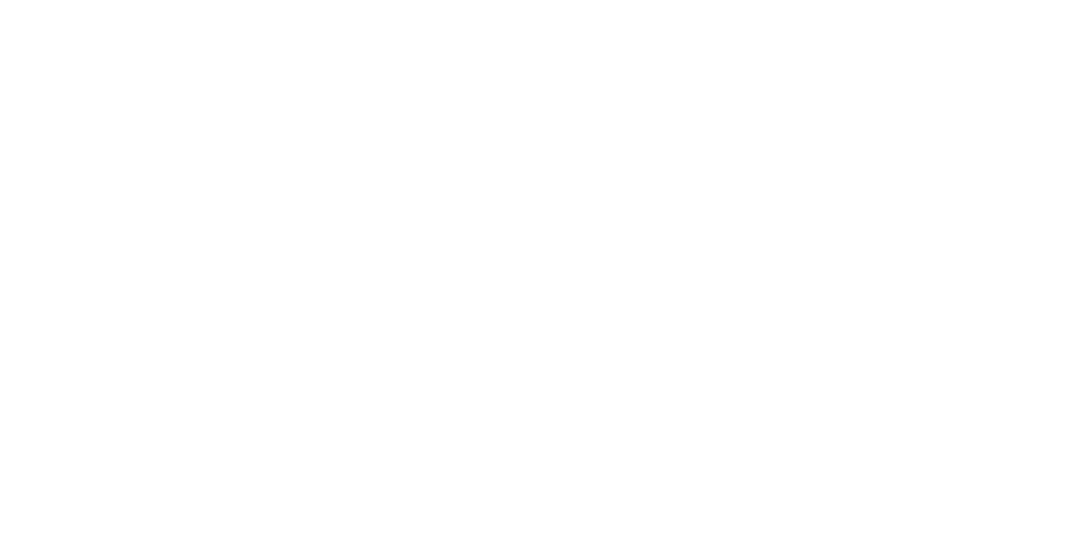
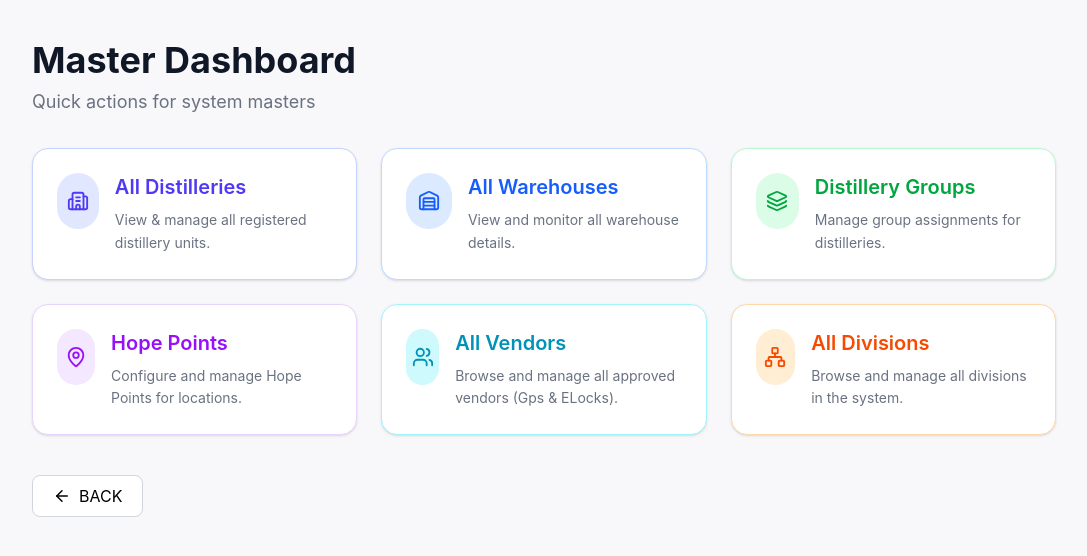
Before and after one commit to coder-Ranjan143/deemo, a React (Vite) app in the folder kirti/: page /master in a window 1280 px wide. Before the commit this address had no page. Shown: the top 556 px of the page, without its empty margins (96-1183 px from the left). Built offline with nearby package versions, Linux system fonts and the light colour scheme.

Commit message:
Add User

```diff
--- a/kirti/src/App.jsx
+++ b/kirti/src/App.jsx
@@ -73,6 +73,18 @@ import VehicleCaptureMain from "./Manufacturing/In Premises/Total Vahicle Captur
 import VehicleRunningWithPassMain from "./Manufacturing/In_Transit/Plant_Summery/VehicleRunnigWithVTPPass/pages/VehicleRunningWithPassMain.jsx";
 import VehicleRunnigWithPassPage from "./Manufacturing/In_Transit/Plant_Summery/VehicleRunnigWithVTPPass/pages/VehicleRunningWithPassPage.jsx";
 import VehicleRunningExpirePassMain from "./Manufacturing/In_Transit/Plant_Summery/VehicleRunnigWithExpiredPass/pages/VehicleRunningExpirePassMain.jsx";
+import Master from "./Master/Master Dashboard/Master.jsx";
+import DistilleryListing from "./Master/Master Dashboard/allDistilleries/DistilleryListing.jsx";
+import AllWarehouses from "./Master/Master Dashboard/allWarehouses/AllWarehouses.jsx";
+import DistilleryGroups from "./Master/Master Dashboard/distilleryGroups/DistilleryGroups.jsx";
+import HopePoints from "./Master/Master Dashboard/hopePoints/HopePoints.jsx";
+import VendorsList from "./Master/Master Dashboard/allVendors/VendorsList.jsx";
+import DivisionCard from "./Master/Master Dashboard/allDivisions/DivisionCard.jsx";
+import AddDivisionCard from "./Master/Master Dashboard/allDivisions/AddDivisionCard.jsx";
+import Roles from "./dashbord/user_mngt_dashboard/roles/Roles.jsx";
+import Add_Roles_Button from "./dashbord/user_mngt_dashboard/roles/Add_Roles_Button.jsx"
+import Users from "./dashbord/user_mngt_dashboard/users/Users.jsx"
+import Add_Users from "./dashbord/user_mngt_dashboard/users/Add_Users.jsx"
 
 
 function App() {
@@ -109,7 +121,7 @@ function App() {
       <Route path="/vts/gpsElockMissing" element={<VehicleNotFoundMain />} />
 
       <Route path="/documents" element={<DocumentMngt />} />
-      <Route path="/manage" element={<ManageUser />} />
+      <Route path="/master" element={<Master />} />
       <Route path="/activity" element={<Activity />} />
       <Route path="/edit" element={<Edit />} />
       <Route path="/assign-oprator" element={<AssignOperator />} />
@@ -190,11 +202,32 @@ function App() {
  <Route path="/in-Transit/runningWithexpiredTpPass" element={<VehicleRunningExpirePassMain/>} />
  <Route path="/in-Transit/vehicleRunningWithPass" element={<VehicleRunningWithPassMain/>} />
 
-  {/* <Route path="/vts/Tp-pass" element={<MfgUnit/>} /> */}
+
+
+
+ <Route path="/master/allDistilleries" element={<DistilleryListing/>} />
+ <Route path="/master/allWarehouses" element={<AllWarehouses/>} />
+ <Route path="/master/distillerygroups" element={<DistilleryGroups/>} />
+ <Route path="/master/hopepoints" element={<HopePoints/>} />
+ <Route path="/master/allvendors" element={<VendorsList/>} />
+ <Route path="/master/alldivisions" element={<AddDivisionCard/>} />
+
+
+ <Route path="/User-Mngt/roles" element={<Roles/>} />
+ <Route path="/User-Mngt/users" element={<Users/>} />
+ <Route path="/users/Add_Users" element={<Add_Users/>} />
+
+
+  <Route path="/vts/Tp-pass" element={<MfgUnit/>} />
 
   {/* /camaras/mfg */}
 
-  {/* <Route path="/Document-Mngt" element={<DocumentMngt/>} /> */}
+  <Route path="/manage-user" element={<ManageUser/>} />
+
+   <Route path="/activity-logs" element={<Activity/>} />
+
+
+
     </Routes>
 
 
--- a/kirti/src/Components/Navbar.jsx
+++ b/kirti/src/Components/Navbar.jsx
@@ -177,7 +177,7 @@ const Navbar = () => {
                 break;
 
             case "Master Dashboard":
-                navigate("/manage");
+                navigate("/master");
                 break;
 
             case "Document List":
@@ -188,6 +188,13 @@ const Navbar = () => {
                 navigate("/mfgunit");
                 break;
 
+            case "Roles":
+                navigate("/User-Mngt/roles");
+                break;
+
+            case "Users":
+                navigate("/User-Mngt/users");
+                break;
 
 
             default:
--- a/kirti/src/Master/Master Dashboard/Master.jsx
+++ b/kirti/src/Master/Master Dashboard/Master.jsx
@@ -1,4 +1,5 @@
 // src/pages/MasterDashboard.jsx
+import { useNavigate } from "react-router-dom";
 
 import React from "react";
 import {
@@ -20,6 +21,7 @@ const cards = [
     text: "text-indigo-600",
     border: "border-indigo-200",
     hover: "hover:shadow-md hover:border-indigo-400",
+    path: "/master/allDistilleries"
 
   },
   {
@@ -30,6 +32,7 @@ const cards = [
     text: "text-blue-600",
     border: "border-blue-200",
     hover: "hover:shadow-md hover:border-blue-400",
+    path: "/master/allWarehouses"
 
   },
   {
@@ -40,6 +43,7 @@ const cards = [
     text: "text-green-600",
     border: "border-green-200",
     hover: "hover:shadow-md hover:border-green-400",
+    path:"/master/distillerygroups"
 
   },
   {
@@ -50,7 +54,7 @@ const cards = [
     text: "text-purple-600",
     border: "border-purple-200",
     hover: "hover:shadow-md hover:border-purple-400",
-
+    path:"/master/hopepoints"
   },
   {
     title: "All Vendors",
@@ -60,7 +64,7 @@ const cards = [
     text: "text-cyan-600",
     border: "border-cyan-200",
     hover: "hover:shadow-md hover:border-teal-400",
-
+    path:"/master/allvendors"
   },
   {
     title: "All Divisions",
@@ -69,12 +73,21 @@ const cards = [
     bg: "bg-orange-100",
     text: "text-orange-600",
     border: "border-orange-200",
-    hover:"hover: shadow-md hover:border-orange-400",
-
+    hover: "hover: shadow-md hover:border-orange-400",
+    path:"/master/alldivisions"
   },
 ];
 
 const Master = () => {
+
+  const navigate = useNavigate();
+  const handleClick = (path) => {
+    if (path) {
+      navigate(path)
+    }
+
+  }
+
   return (
     <div className="min-h-screen bg-[#f8f8fb] flex justify-center px-4 py-10">
       <div className="w-full max-w-5xl">
@@ -96,6 +109,12 @@ const Master = () => {
               key={index}
               className={`bg-white border ${card.border} ${card.hover} rounded-2xl p-6 shadow-sm transition-all duration-200 cursor-pointer `}
             >
+
+              <button
+                type="button"
+                className="w-full text-left"
+                onClick={() => handleClick(card.path)}
+              >
                 <div className="flex items-start gap-4">
                   {/* Icon */}
                   <div
@@ -115,6 +134,7 @@ const Master = () => {
                     </p>
                   </div>
                 </div>
+              </button>
             </div>
           ))}
         </div>
--- a/kirti/src/dashbord/user_mngt_dashboard/roles/Add_Roles_Button.jsx
+++ b/kirti/src/dashbord/user_mngt_dashboard/roles/Add_Roles_Button.jsx
@@ -2,8 +2,12 @@ import React from "react";
 import { ChevronDown } from "lucide-react";
 import Header from "../../../Components/Header";
 import Navbar from "../../../Components/Navbar";
+// import { useNavigate } from "react-router-dom";
 
 const PermissionCard = ({ title, permissions }) => {
+
+
+
     return (
         <div className="rounded-md border border-gray-200 bg-white">
             <div className="flex items-center justify-between border-b bg-gray-50 px-2 py-1.5">
--- a/kirti/src/dashbord/user_mngt_dashboard/roles/Roles.jsx
+++ b/kirti/src/dashbord/user_mngt_dashboard/roles/Roles.jsx
@@ -2,6 +2,7 @@ import React from "react";
 import { Edit, Trash2, Download, Plus } from "lucide-react";
 import Header from "../../../Components/Header";
 import Navbar from "../../../Components/Navbar";
+import { useNavigate } from "react-router-dom";
 
 
 const rolesData = [
@@ -111,6 +112,11 @@ const rolesData = [
 ];
 
 const Roles = () => {
+
+    const navigate = useNavigate();
+
+
+
     return (
         <>
             <Header />
@@ -137,7 +143,10 @@ const Roles = () => {
                                             Export
                                         </button>
 
-                                        <button className="flex items-center gap-1 rounded-md bg-green-600 px-3 py-2 text-[10px] sm:text-xs font-medium text-white hover:bg-green-700">
+                                        <button onClick={() =>
+                                            navigate("/Add_Roles_Button")
+                                        }
+                                            className="flex items-center gap-1 rounded-md bg-green-600 px-3 py-2 text-[10px] sm:text-xs font-medium text-white hover:bg-green-700">
                                             <Plus size={14} />
                                             Add Role
                                         </button>
@@ -265,7 +274,7 @@ const Roles = () => {
                     </div>
 
                 </div>
-            </div>
+            </div >
         </>
     );
 };
--- a/kirti/src/dashbord/user_mngt_dashboard/users/Users.jsx
+++ b/kirti/src/dashbord/user_mngt_dashboard/users/Users.jsx
@@ -1,6 +1,7 @@
 import React from "react";
 import Header from "../../../Components/Header";
 import Navbar from "../../../Components/Navbar";
+import { useNavigate } from "react-router-dom";
 
 const usersList = [
     {
@@ -42,6 +43,9 @@ const usersList = [
 ];
 
 const Users = () => {
+
+    const navigate = useNavigate();
+
     return (
         <>
             <Header />
@@ -63,7 +67,10 @@ const Users = () => {
                                 Export
                             </button>
 
-                            <button className="px-3 py-1.5 text-sm bg-green-600 text-white rounded-md hover:bg-green-700 transition">
+                            <button onClick={() =>
+                                            navigate("/users/Add_Users")
+                                        }
+                            className="px-3 py-1.5 text-sm bg-green-600 text-white rounded-md hover:bg-green-700 transition">
                                 + Add User
                             </button>
 
@@ -166,7 +173,8 @@ const Users = () => {
                                         </td>
 
                                         <td className="px-2 py-2 text-center">
-                                            <button className="border border-purple-500 text-purple-600 px-2 py-1 text-[11px] rounded-md hover:bg-purple-50 transition">
+                                            <button className="border border-purple-500 text-purple-600 px-2 py-1 text-[11px] rounded-md hover:bg-purple-50 transition" onClick={() =>
+                                            navigate("/manage-user") }>
                                                 Manage
                                             </button>
                                         </td>
--- a/kirti/src/manageUser/ManageUser.jsx
+++ b/kirti/src/manageUser/ManageUser.jsx
@@ -9,6 +9,7 @@ import {
 } from "lucide-react";
 import Navbar from "../Components/Navbar";
 import Header from "../Components/Header";
+import { useNavigate } from "react-router-dom";
 
 const cards = [
   {
@@ -17,7 +18,8 @@ const cards = [
     icon: History,
     border: "border-indigo-200",
     bg: "bg-indigo-50",
-   iconColor: "text-indigo-600 font-medium"
+   iconColor: "text-indigo-600 font-medium",
+   path:"/activity-logs"
   },
   {
     title: "Edit User",
@@ -26,6 +28,7 @@ const cards = [
     border: "border-blue-200",
     bg: "bg-blue-50",
     iconColor: "text-blue-600 fill-blue-600 ",
+    path:"/edit"
   },
   {
     title: "Assign Distillery Group",
@@ -34,6 +37,7 @@ const cards = [
     border: "border-green-200",
     bg: "bg-green-50",
     iconColor: "text-green-600 fill-green-600",
+    path:"/assign-oprator"
   },
   {
     title: "Assigned Groups",
@@ -42,6 +46,7 @@ const cards = [
     border: "border-teal-200",
     bg: "bg-teal-50",
     iconColor: "text-teal-600  fill-teal-600",
+    path:"/assign-group"
   },
   {
     title: "Delete User",
@@ -50,12 +55,14 @@ const cards = [
     border: "border-red-200",
     bg: "bg-red-50",
     iconColor: "text-red-700 fill-red-700",
+    path:" /delet-user"
   },
 ];
 
 
 
 const ManageUser = () => {
+   const navigate = useNavigate();
    return (
 
 
@@ -86,6 +93,7 @@ const ManageUser = () => {
             return (
               <div
                 key={index}
+               onClick={() => navigate(card.path)}
                 className={`bg-white border ${card.border} rounded-2xl p-6 shadow-sm hover:shadow-md transition cursor-pointer`}
               >
                 <div className="flex items-center gap-4">
```
Lines whose indentation alone changed are shown as unchanged.
